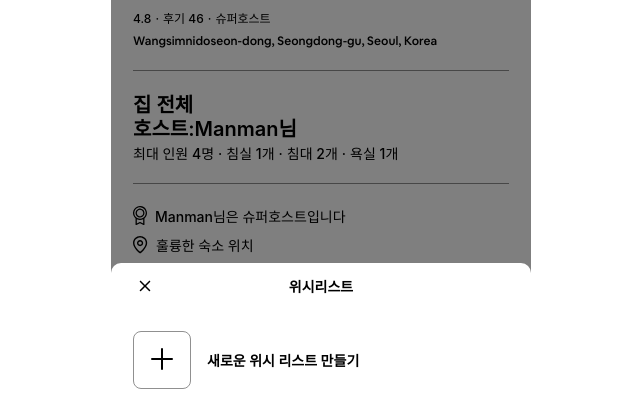
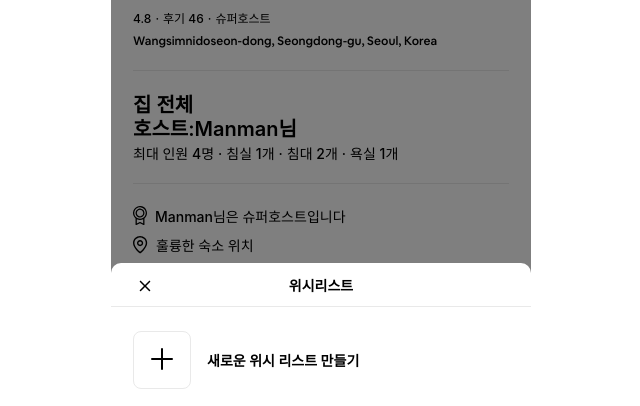
Before and after one commit to SOPT-WEBnB/airbnb-frontend, a React (Create React App) app: page /room/1 in a window 1280 px wide. Shown: the part 391-797 px from the top of the page, without its empty margins (319-959 px from the left). Built offline with nearby package versions, Linux system fonts and the light colour scheme; data requests are answered from the project's data file; a web font is replaced by a local one.

Commit message:
chore: color랑 border-bottom 잘못 쓰이고 있던 부분 수정

```diff
--- a/src/components/common/BottomSheet.jsx
+++ b/src/components/common/BottomSheet.jsx
@@ -45,7 +45,7 @@ const StyledBottomSheetHeader = styled.div`
   padding: 1.1rem 2.2rem 0.9rem 2.2rem;
   display: flex;
   align-items: center;
-  border-bottom: 0.1rem ${(props) => props.theme.colors.airGray1};
+  border-bottom: 0.1rem solid ${(props) => props.theme.colors.airGray1};
 
   & > img {
     cursor: pointer;
--- a/src/components/common/theme.js
+++ b/src/components/common/theme.js
@@ -1,8 +1,8 @@
 const colors = {
   airPink: '#ff365d',
   airBlack: '#000000',
-  airGray2: '#e9e9e9',
-  airGray1: '#909090',
+  airGray1: '#e9e9e9',
+  airGray2: '#909090',
   airWhite: '#ffffff',
 };
 
--- a/src/pages/Room.jsx
+++ b/src/pages/Room.jsx
@@ -140,6 +140,6 @@ const StyledNewWishList = styled.div`
   }
 
   & > button:disabled {
-    background-color: ${(props) => props.theme.colors.airGray2};
+    background-color: ${(props) => props.theme.colors.airGray1};
   }
 `;
```
